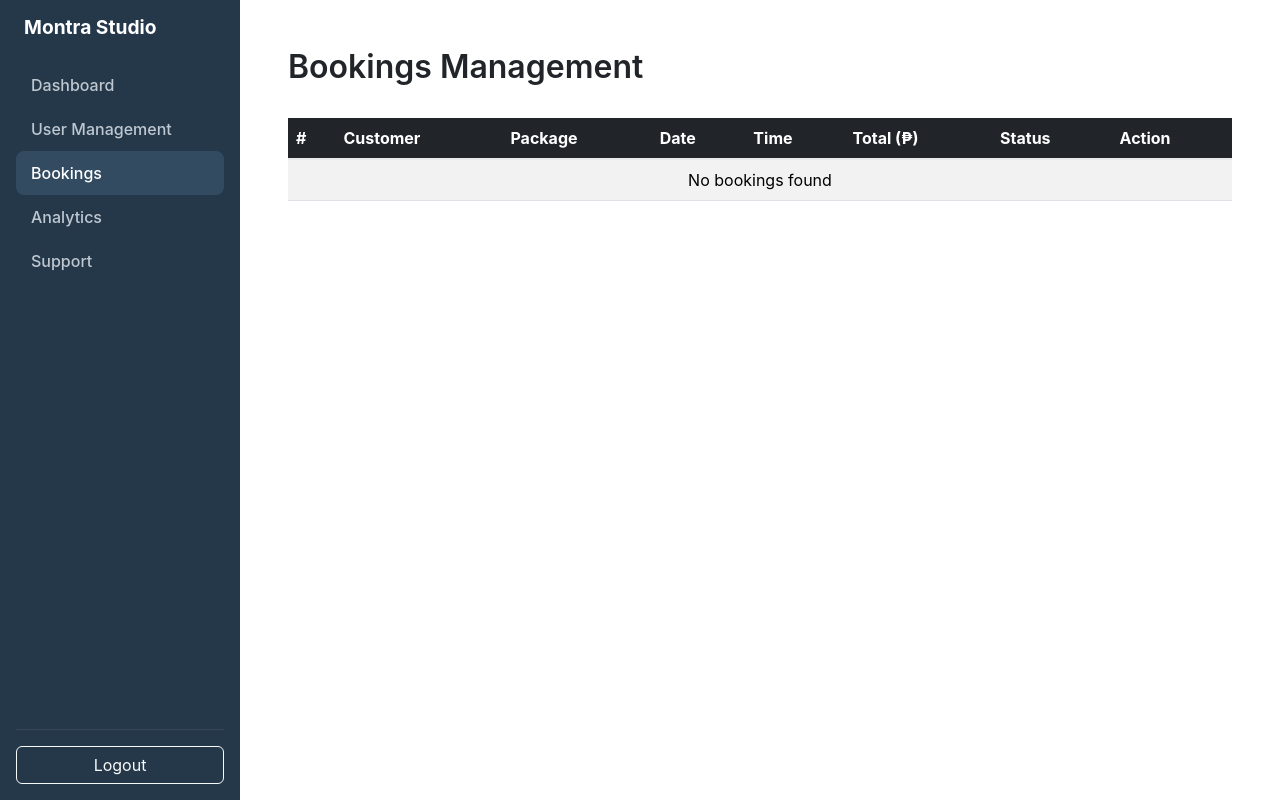
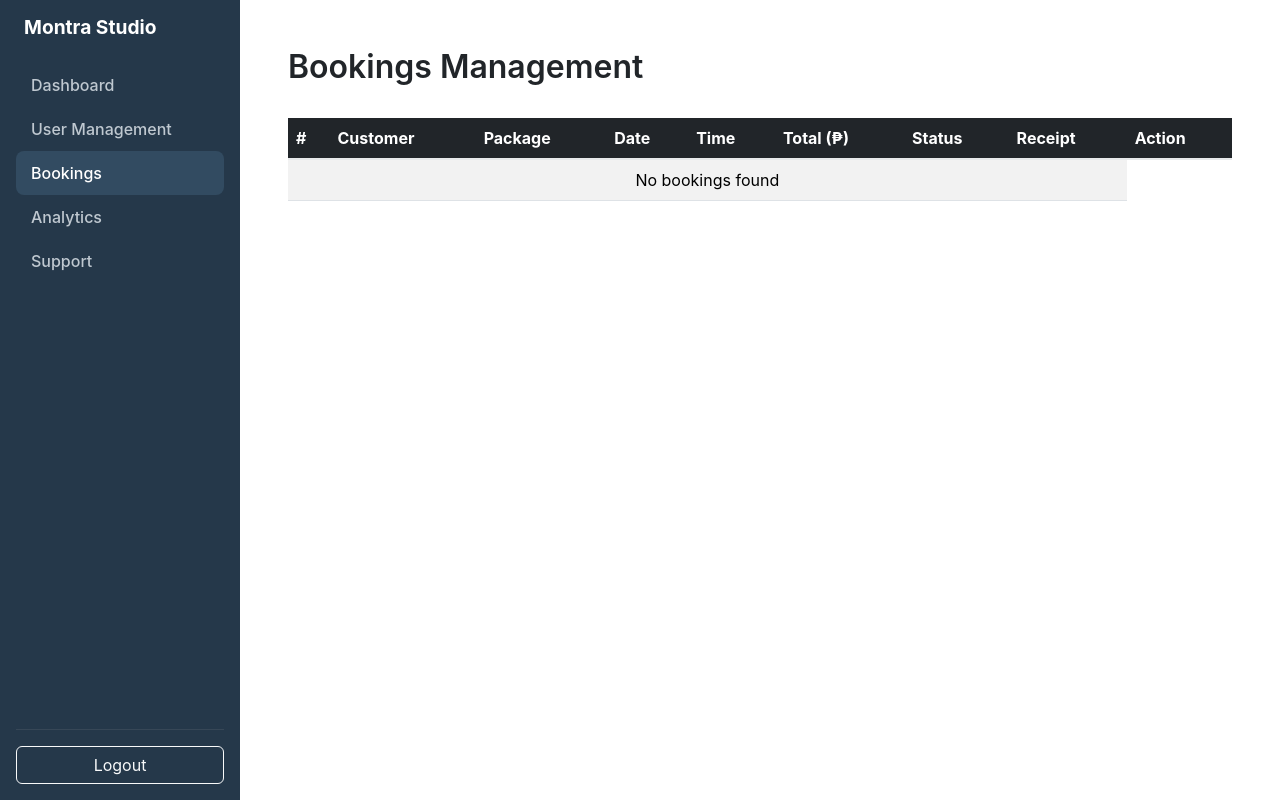
Before and after one commit to CutiePiedd/Montra_studio_admin, a PHP site: page /admin_bookings.php in a window 1280 px wide. Run offline with PHP 8.4, Linux system fonts and the light colour scheme; the visitor is signed in with stand-in values (Sample User, id 1); data that the repository does not hold is empty.

Commit message:
minimal changes

```diff
--- a/php/admin_bookings.php
+++ b/php/admin_bookings.php
@@ -11,7 +11,7 @@ if (!isset($_SESSION['admin_id'])) {
 $adminName = $_SESSION['admin_name'];
 
 // Fetch all bookings
-$sql = "SELECT b.id, u.first_name, u.last_name, b.package_name, b.preferred_date, b.preferred_time, b.total_price, b.status
+$sql = "SELECT b.id, u.first_name, u.last_name, b.package_name, b.preferred_date, b.preferred_time, b.total_price, b.status, b. receipt_image
         FROM bookings b
         JOIN users u ON b.user_id = u.id
         ORDER BY b.id DESC";
@@ -63,9 +63,11 @@ $result = $conn->query($sql);
     <th>Time</th>
     <th>Total (₱)</th>
     <th>Status</th>
+    <th>Receipt</th> <!-- 👈 Added this here -->
     <th>Action</th>
   </tr>
 </thead>
+
           <tbody>
             <?php if ($result->num_rows > 0): ?>
               <?php while ($row = $result->fetch_assoc()): ?>
@@ -77,11 +79,24 @@ $result = $conn->query($sql);
     <td><?= htmlspecialchars($row['preferred_time']) ?></td>
     <td><?= number_format($row['total_price'], 2) ?></td>
     <td>
-                    <span class="badge
-                      <?= $row['status'] == 'pending' ? 'bg-warning' : ($row['status'] == 'approved' ? 'bg-success' : 'bg-danger') ?>">
+      <span class="badge <?= $row['status'] == 'pending' ? 'bg-warning' : ($row['status'] == 'approved' ? 'bg-success' : 'bg-danger') ?>">
         <?= ucfirst($row['status']) ?>
       </span>
     </td>
+
+    <!-- Receipt column -->
+    <td>
+      <?php if (!empty($row['receipt_image'])): ?>
+        <img src="../uploads/<?= htmlspecialchars($row['receipt_image']) ?>"
+             alt="Receipt"
+             style="max-width:80px;cursor:pointer;border-radius:6px;transition:transform 0.2s;"
+             onclick="openReceiptModal('../uploads/<?= htmlspecialchars($row['receipt_image']) ?>')">
+      <?php else: ?>
+        <em>No receipt</em>
+      <?php endif; ?>
+    </td>
+
+    <!-- Action column (make sure it is wrapped in its own <td>) -->
     <td>
       <?php if ($row['status'] == 'pending'): ?>
         <form action="update_booking_status.php" method="POST" class="d-flex gap-2">
@@ -95,6 +110,8 @@ $result = $conn->query($sql);
     </td>
   </tr>
 <?php endwhile; ?>
+
+
             <?php else: ?>
               <tr><td colspan="8" class="text-center">No bookings found</td></tr>
             <?php endif; ?>
@@ -103,6 +120,19 @@ $result = $conn->query($sql);
       </div>
     </main>
   </div>
+  <div id="receiptModal" style="display:none;position:fixed;top:0;left:0;width:100%;height:100%;background:rgba(0,0,0,0.8);justify-content:center;align-items:center;z-index:1000;">
+  <img id="receiptPreview" src="" alt="Receipt" style="max-width:90%; max-height:90%; border-radius:10px;">
+</div>
+<script>
+  function openReceiptModal(src) {
+    const modal = document.getElementById('receiptModal');
+    const preview = document.getElementById('receiptPreview');
+    preview.src = src;
+    modal.style.display = 'flex';
+    modal.onclick = () => { modal.style.display = 'none'; preview.src = ''; };
+  }
+</script>
+
 
   <script src="https://cdn.jsdelivr.net/npm/bootstrap@5.3.2/dist/js/bootstrap.bundle.min.js"></script>
 </body>
```
Also changed, not shown: uploads/1 4.png (added), uploads/1760529869_1 4.png (added), uploads/1760530451_1 4.png (added), uploads/1760530512_couple3.jpeg (added), uploads/1760531079_couple3.jpeg (added), uploads/1760531298_couple3.jpeg (added), uploads/1760531376_couple3.jpeg (added), uploads/ALLinOneFrame.png (added), uploads/BetterTogether.jpg (added). Lines whose indentation alone changed are shown as unchanged.
